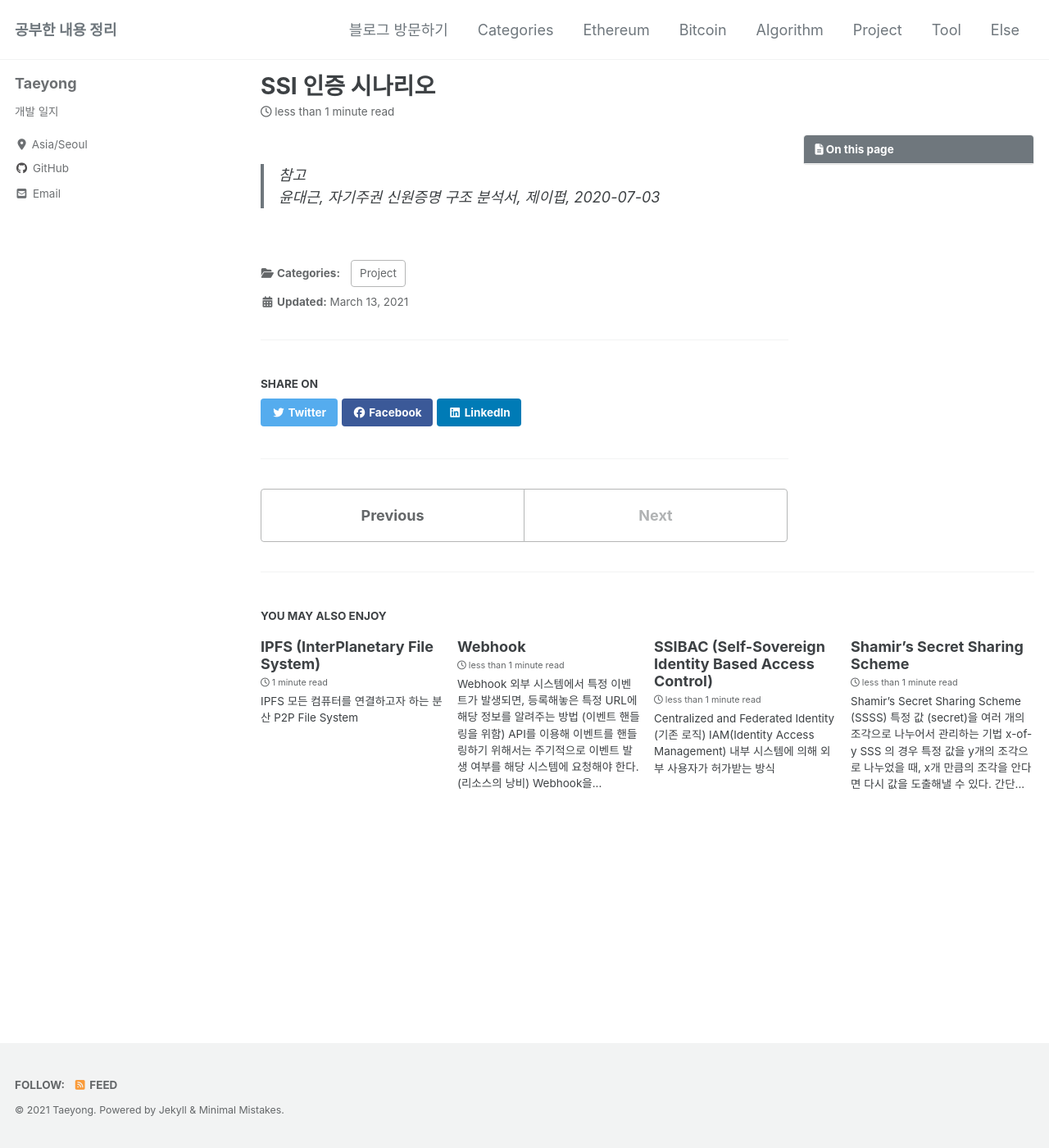
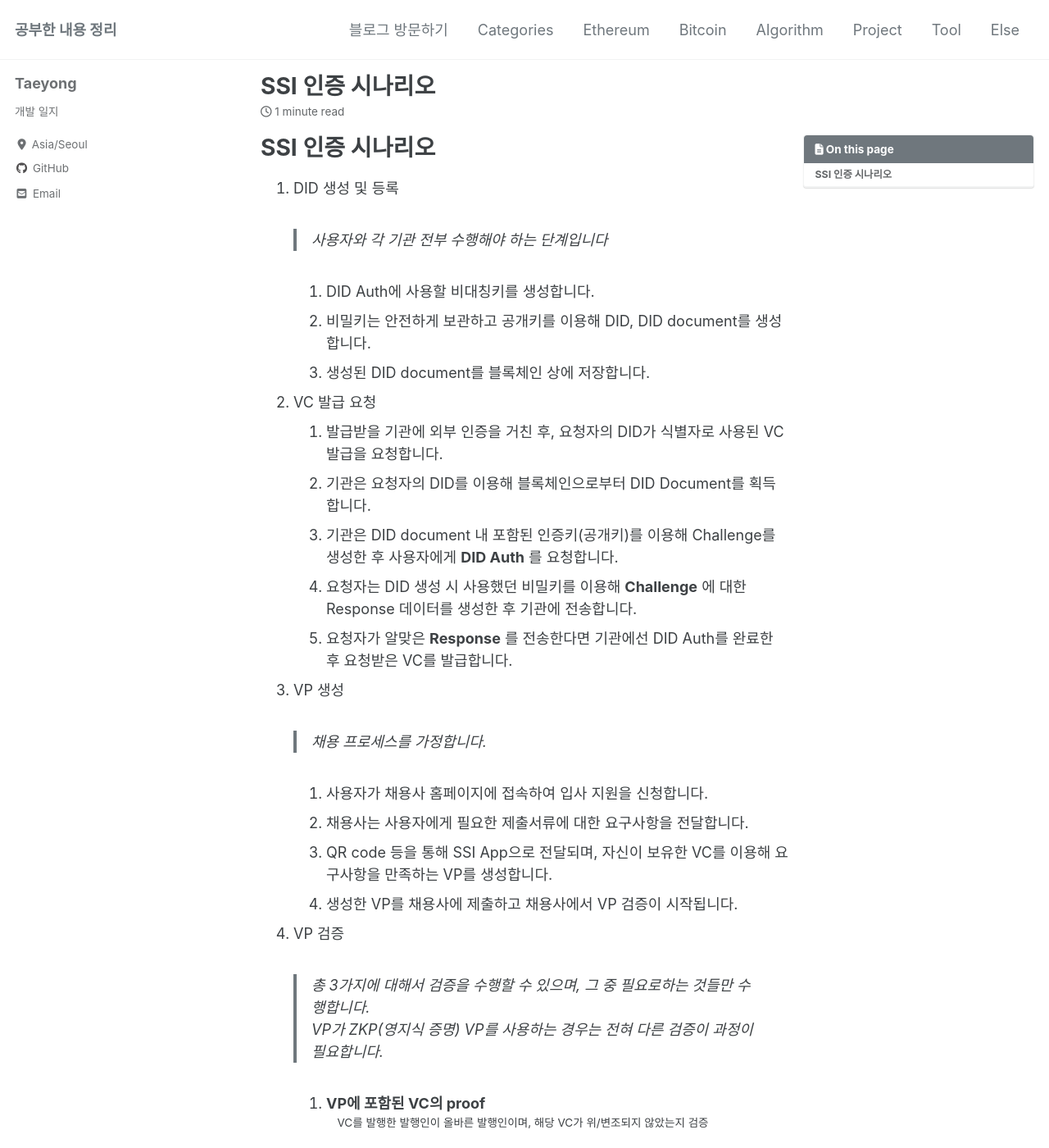
Before and after one commit to TaeYongHwang/TaeYongHwang.github.io, a Jekyll site: the page built from _posts/project/2021-03-13-ssi-authentification-scenario.md, in a window 1280 px wide and 1400 px high. Shown: the whole window at 82% size. Built offline with Jekyll 4.4.1, drawn with Linux system fonts in a browser that asks for light colours; cached includes are drawn as plain includes; nearby versions of some CDN libraries; some of the changed text lies outside the part shown.

Commit message:
DID 인증 시나리오

```diff
--- a/_posts/project/2021-03-13-ssi-authentification-scenario.md
+++ b/_posts/project/2021-03-13-ssi-authentification-scenario.md
@@ -6,6 +6,46 @@ toc_sticky: true
 categories: Project
 ---
 
+# SSI 인증 시나리오
+
+1. DID 생성 및 등록
+    > 사용자와 각 기관 전부 수행해야 하는 단계입니다
+    1. DID Auth에 사용할 비대칭키를 생성합니다.
+    2. 비밀키는 안전하게 보관하고 공개키를 이용해 DID, DID document를 생성합니다.
+    3. 생성된 DID document를 블록체인 상에 저장합니다.
+
+2. VC 발급 요청
+    1. 발급받을 기관에 외부 인증을 거친 후, 요청자의 DID가 식별자로 사용된 VC 발급을 요청합니다.
+    2. 기관은 요청자의 DID를 이용해 블록체인으로부터 DID Document를 획득합니다.
+    3. 기관은 DID document 내 포함된 인증키(공개키)를 이용해 Challenge를 생성한 후 사용자에게
+     __DID Auth__ 를 요청합니다.
+    4. 요청자는 DID 생성 시 사용했던 비밀키를 이용해 __Challenge__ 에 대한 Response 데이터를 생성한 후
+     기관에 전송합니다.
+    5. 요청자가 알맞은 __Response__ 를 전송한다면 기관에선 DID Auth를 완료한 후 요청받은 VC를 발급합니다.
+
+3. VP 생성
+    > 채용 프로세스를 가정합니다.
+    1. 사용자가 채용사 홈페이지에 접속하여 입사 지원을 신청합니다.
+    2. 채용사는 사용자에게 필요한 제출서류에 대한 요구사항을 전달합니다.
+    3. QR code 등을 통해 SSI App으로 전달되며, 자신이 보유한 VC를 이용해 요구사항을 만족하는
+     VP를 생성합니다.
+    4. 생성한 VP를 채용사에 제출하고 채용사에서 VP 검증이 시작됩니다.
+
+4. VP 검증
+   > 총 3가지에 대해서 검증을 수행할 수 있으며, 그 중 필요로하는 것들만 수행합니다.
+   > VP가 ZKP(영지식 증명) VP를 사용하는 경우는 전혀 다른 검증이 과정이 필요합니다.
+   1. VP에 포함된 __VC의 proof__
+        : VC를 발행한 발행인이 올바른 발행인이며, 해당 VC가 위/변조되지 않았는지 검증
+   2. VP에 포함된 __VC credentialSubject DID__ 에 대한 DID Auth
+        : 해당 VC가 가리키는 사람이 본인이 맞다는 것을 증명하기 위함
+   3. VP의 __proof__
+        : VP를 제출하는 사람이 본인이 맞는지, 사용자로부터 제출된 VP가 위/변조되지 않았는지 검증
+
+5. 완료
+ VP 검증이 성공적으로 종료된 경우, 인증 시나리오가 종료됩니다.
+
+
+
 
 > 참고
 > 윤대근, 자기주권 신원증명 구조 분석서, 제이펍, 2020-07-03
```
